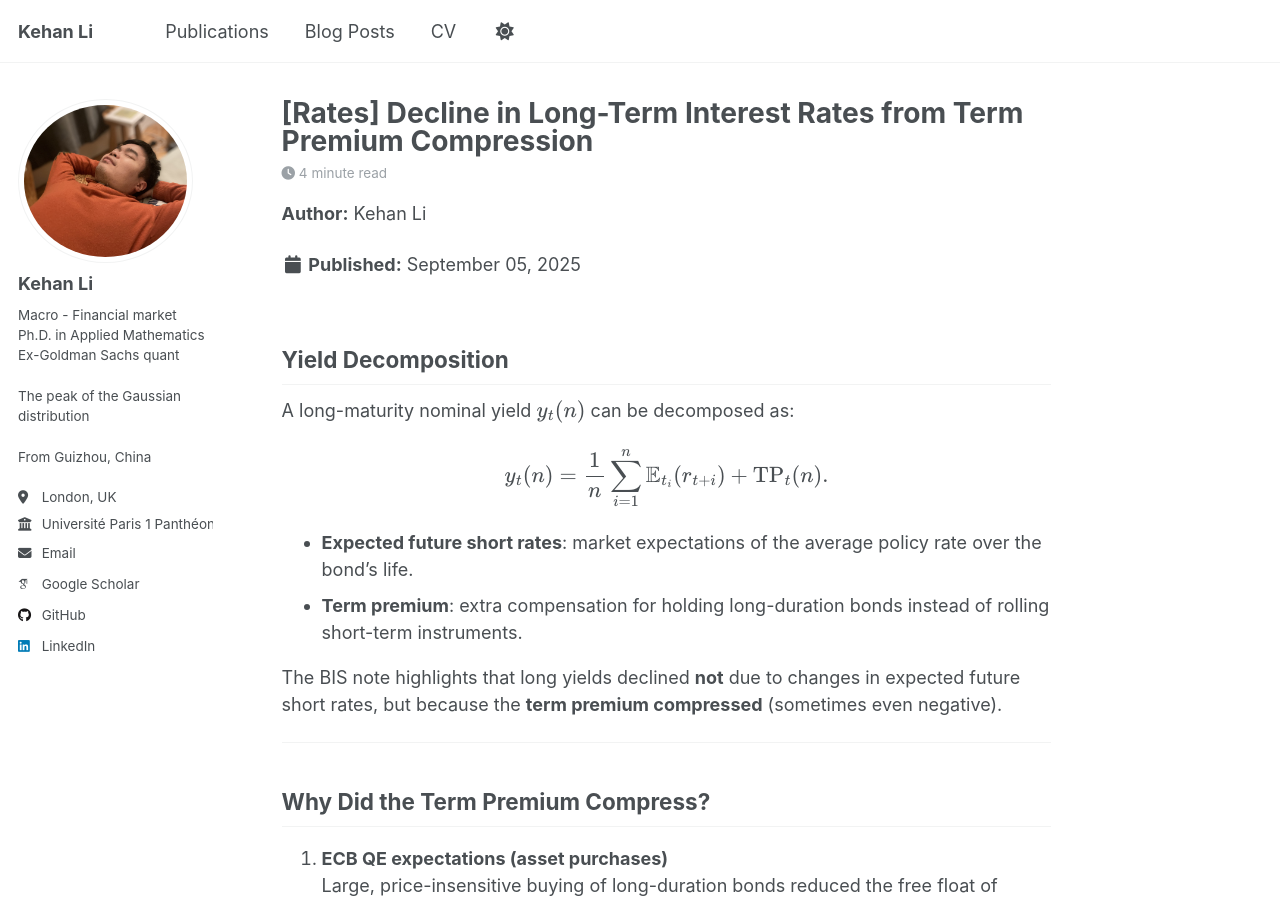
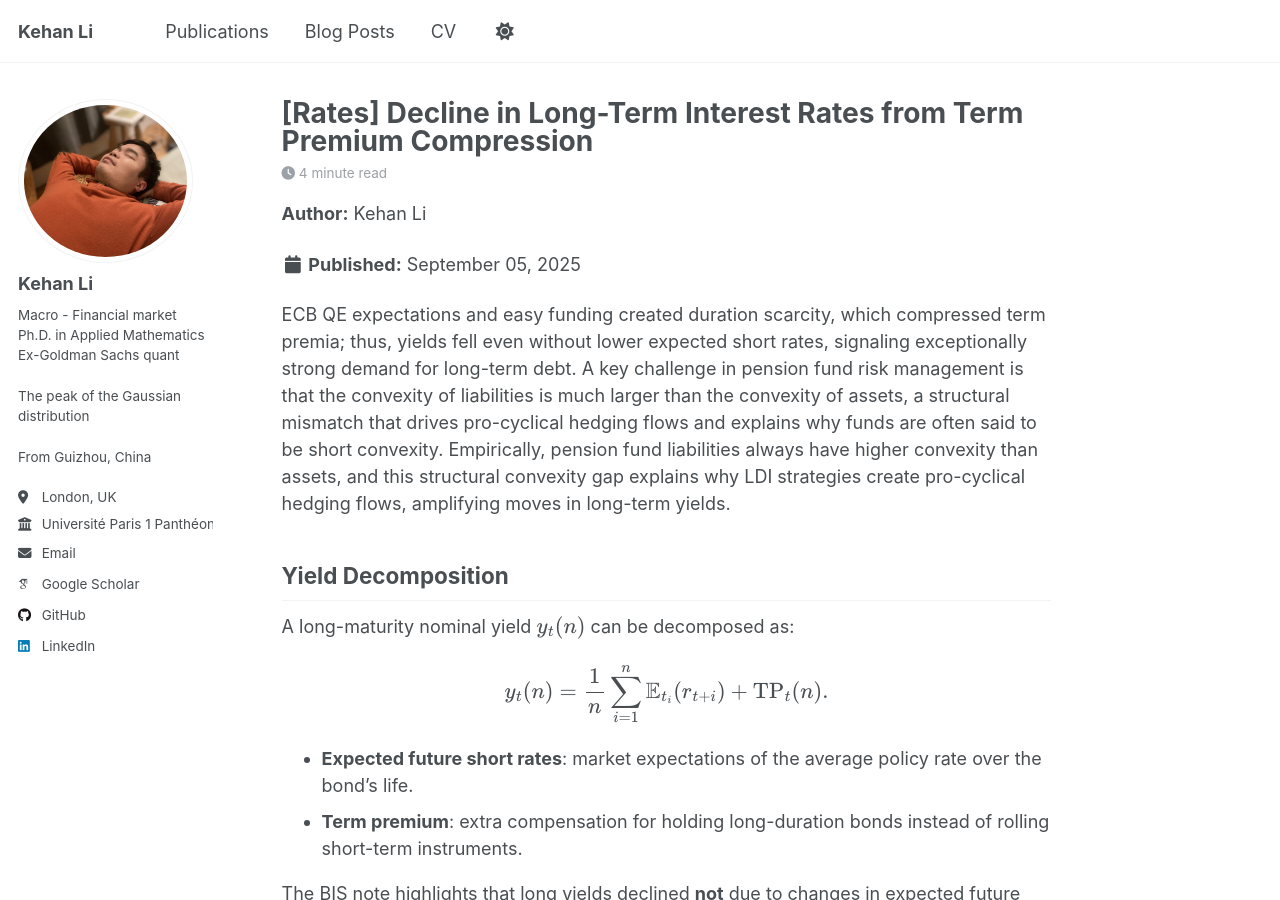
Before and after one commit to KehanLi-1123/KehanLi.github.io, a Jekyll site: the page built from _posts/2025-09-06-Rates-1.md, in a window 1280 px wide and 900 px high. Built offline with Jekyll 4.4.1, drawn with Linux system fonts in a browser that asks for light colours; some web fonts are replaced; some of the changed text lies outside the part shown.

Commit message:
Update 2025-09-06-Rates-1.md

```diff
--- a/_posts/2025-09-06-Rates-1.md
+++ b/_posts/2025-09-06-Rates-1.md
@@ -3,6 +3,8 @@ title: "[Rates] Decline in Long-Term Interest Rates from Term Premium Compressio
 date: 2025-09-05
 author: Kehan Li
 ---
+
+ECB QE expectations and easy funding created duration scarcity, which compressed term premia; thus, yields fell even without lower expected short rates, signaling exceptionally strong demand for long-term debt. A key challenge in pension fund risk management is that the convexity of liabilities is much larger than the convexity of assets, a structural mismatch that drives pro-cyclical hedging flows and explains why funds are often said to be short convexity. Empirically, pension fund liabilities always have higher convexity than assets, and this structural convexity gap explains why LDI strategies create pro-cyclical hedging flows, amplifying moves in long-term yields.
 
 ## Yield Decomposition
 
```
Also changed, not shown: other parts of _posts/2025-09-06-Rates-1.md (+0 -17 lines).
